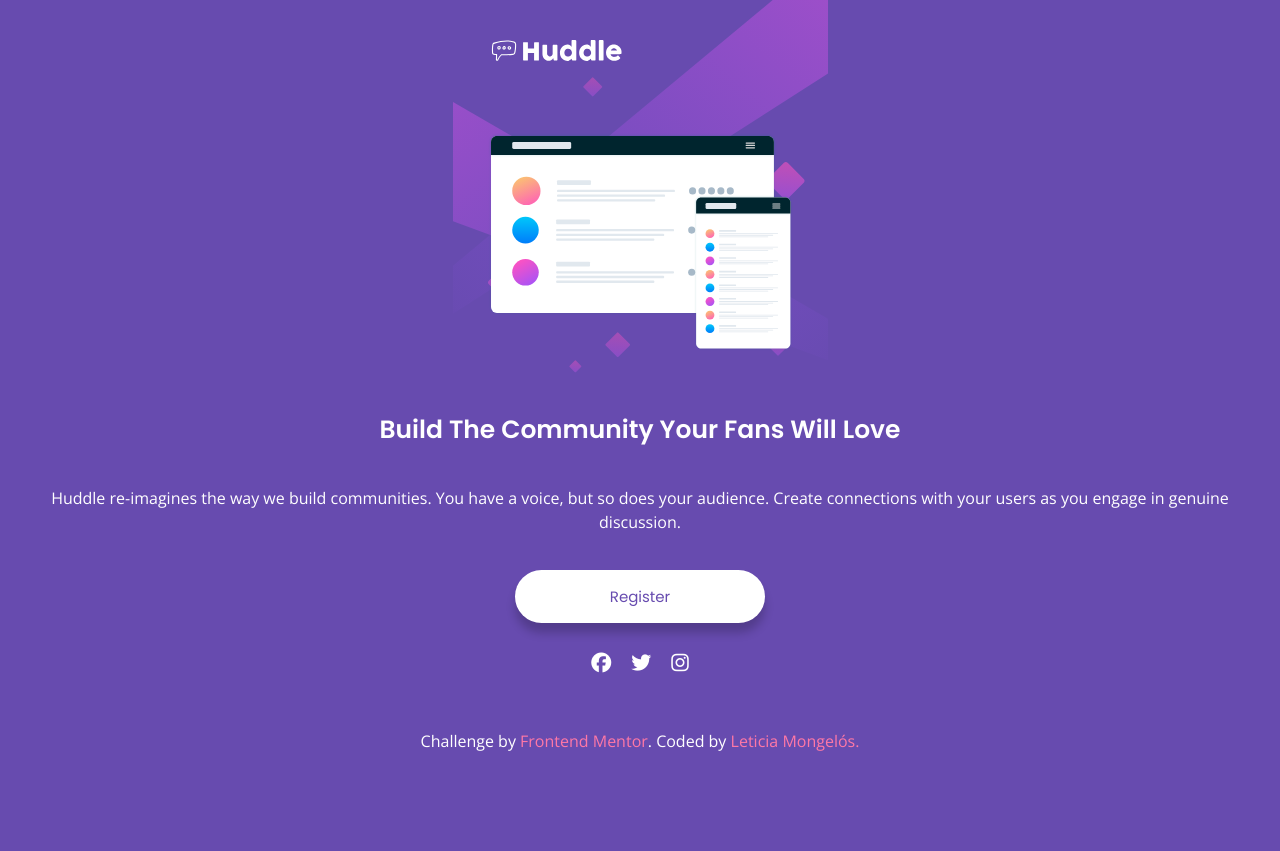
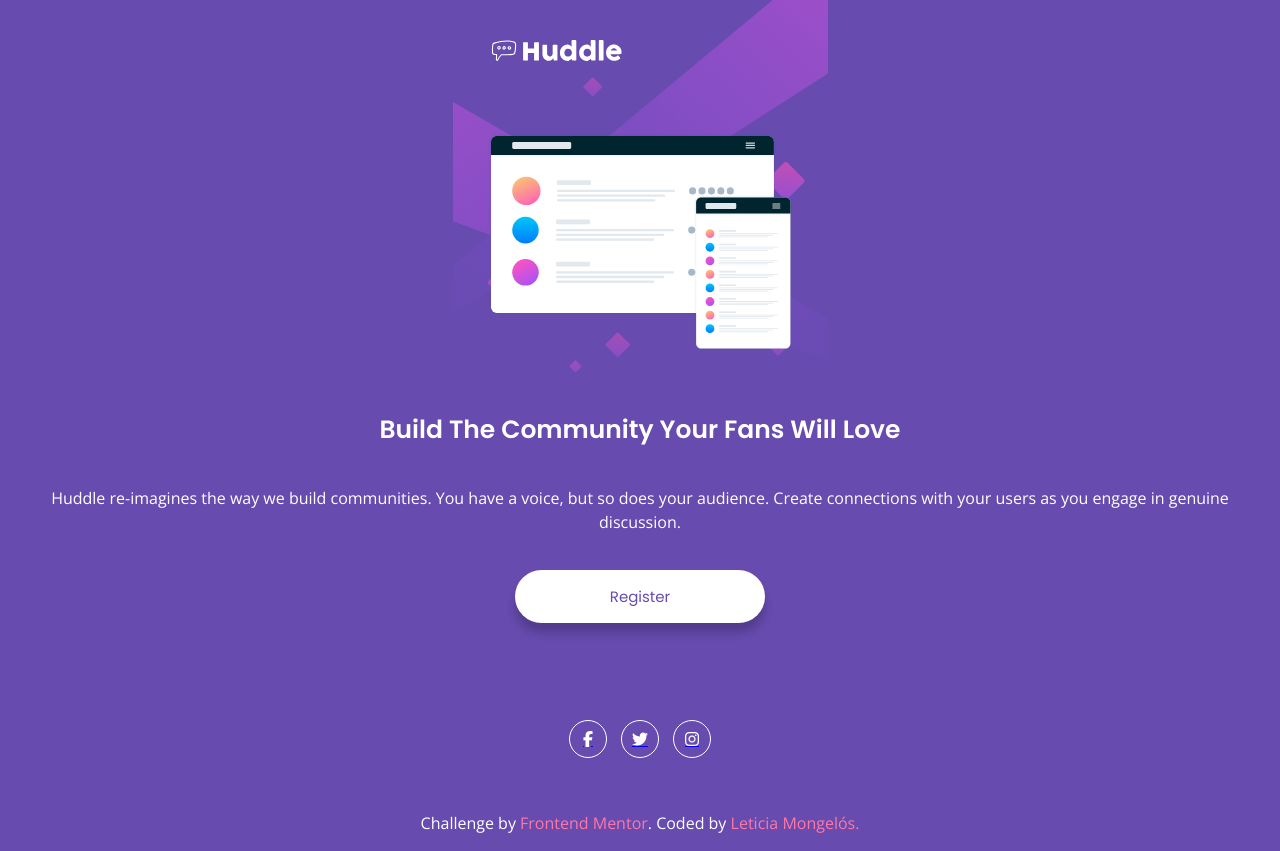
Before and after one commit to LeticiaMongelos/huddle-landing-page, a plain HTML site: page index.html in a window 1280 px wide. Before the commit the page ends 816 px from the top, so only its background shows below. Drawn offline with nearby package versions, Linux system fonts and the light colour scheme.

Commit message:
iconos corregidos

```diff
--- a/index.html
+++ b/index.html
@@ -59,7 +59,7 @@
             </main>
 
             <section class="social">
-        <a href="#"><i class="fa-brands fa-facebook"></i></a>
+        <a href="#"><i class="fa-brands fa-facebook-f"></i></a>
         <a href="#"><i class="fa-brands fa-twitter"></i></a>
         <a href="#"><i class="fa-brands fa-instagram"></i></a>
             </section>
--- a/styles.css
+++ b/styles.css
@@ -85,12 +85,23 @@ button {
     display: flex;
     align-items: center;
     justify-content: center;
-}
+    margin: 70px 0 0 0;
 
-section i {
-    padding: 10px;
-    color: white;
-    font-size: 20px;
+    & i {
+        margin: 7px;
+        padding: 18px;
+        color: white;
+        border: 1px solid white;
+        border-radius: 50%;
+    }
+
+    & .fa-brands {
+        width: 16px;
+        height: 16px;
+        display: flex;
+        align-items: center;
+        justify-content: center;
+    }
 }
 
 footer {
```
